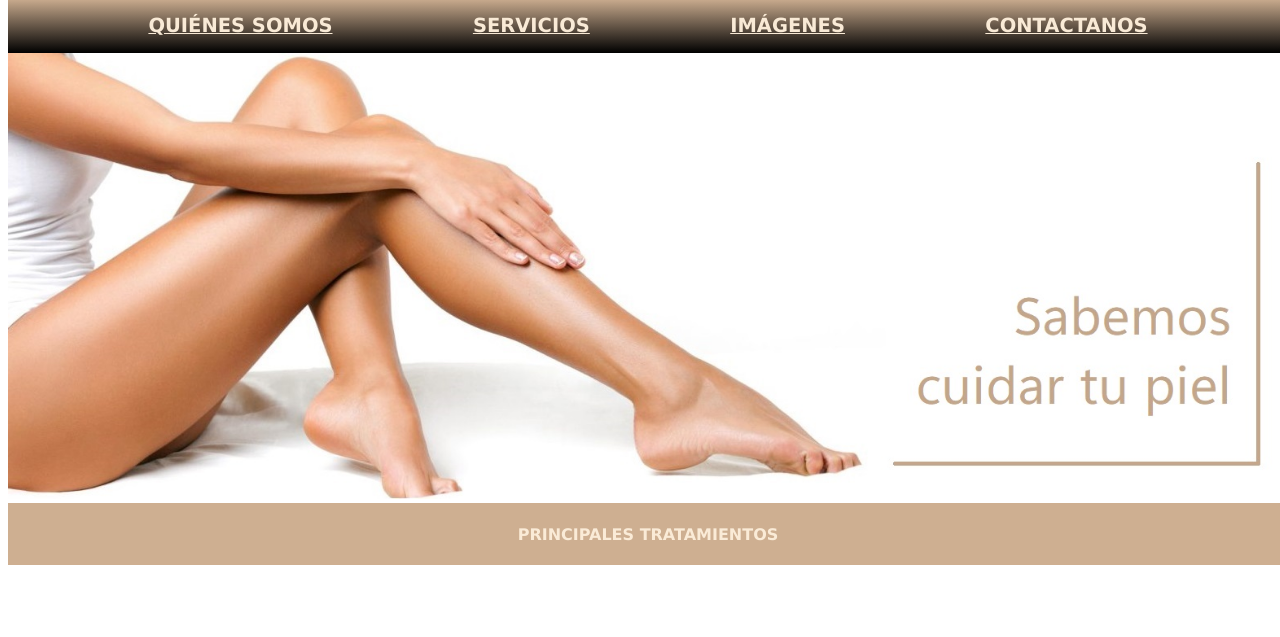
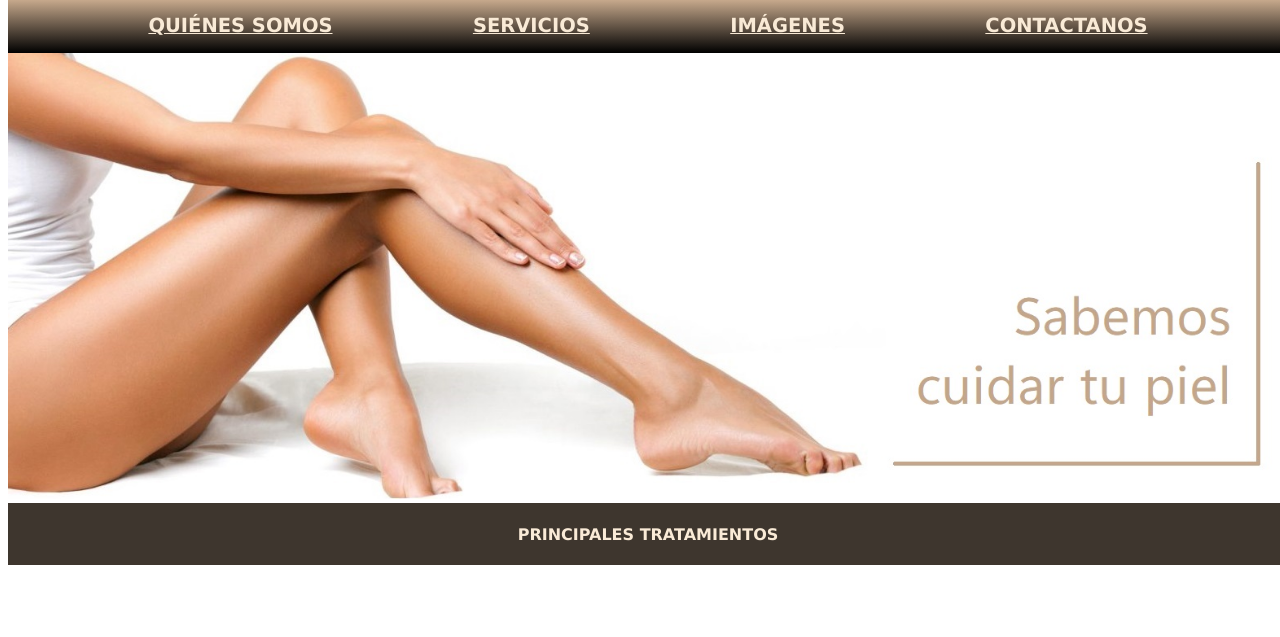
Before and after one commit to apappano11/coder-entrega5, a plain HTML site: page index.html in a window 1280 px wide. In both pictures the pointer is over the element "PRINCIPALES TRATAMIENTOS". Shown: the part 98-735 px from the top of the page. Drawn offline with Linux system fonts and the light colour scheme.

Commit message:
agregado de transicion en clase grid-main-h4

```diff
--- a/main.css
+++ b/main.css
@@ -230,6 +230,8 @@ animation-iteration-count: infinite;
     grid-row-end: 4;
   }
 
+
+
   @media screen and (width:2560px) {
 
     .grid-index {
@@ -264,6 +266,18 @@ animation-iteration-count: infinite;
     grid-column-end: 4;
     grid-row-start: 4;
     grid-row-end: 5;
+}
+
+.grid-main-h4:hover {
+  background:#3E362E;
+  text-align: center;
+  color: antiquewhite;
+
+  transition-property: all;
+  transition-duration: 0.5s;
+  transition-timing-function: linear;
+
+
 }
 
   .grid-main1 {
```
